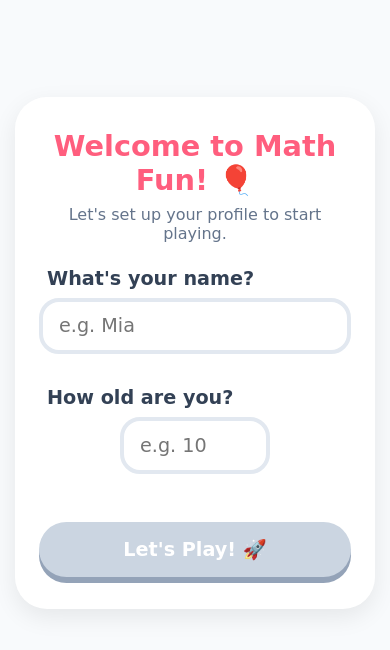
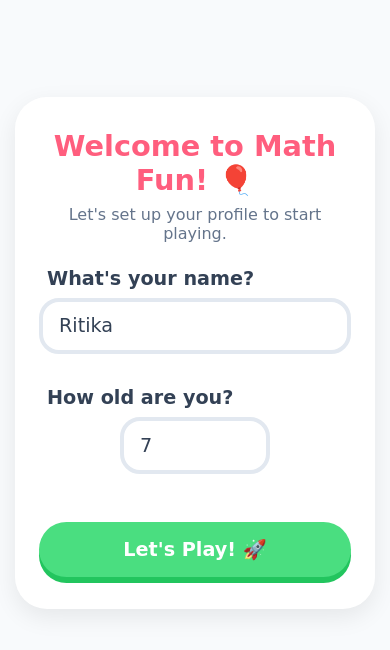
Before and after one commit to rahulgupta1982/seekho, a React (Vite) app: page / in a window 390 px wide. Shown: the top 650 px of the page. Built offline with nearby package versions, Linux system fonts and the light colour scheme.

Commit message:
Fix mobile back button layout and update default profile to Ritika (7)

```diff
--- a/src/ExerciseSelector.css
+++ b/src/ExerciseSelector.css
@@ -7,6 +7,14 @@
 .selector-header {
     text-align: center;
     margin-bottom: 3rem;
+    position: relative;
+    /* Base for absolute back button */
+    padding: 1rem 0;
+}
+
+.back-btn {
+    z-index: 10;
+    cursor: pointer;
 }
 
 .selector-header h1 {
@@ -144,11 +152,21 @@
     }
 
     .selector-header h1 {
-        font-size: 2rem;
+        font-size: 1.8rem;
+        padding: 0 50px;
+        /* Leave space for back button */
+        margin-top: 1rem;
     }
 
     .selector-header p {
-        font-size: 1rem;
+        font-size: 0.9rem;
+    }
+
+    .back-btn {
+        left: 10px !important;
+        top: 10px !important;
+        padding: 8px 12px !important;
+        font-size: 0.9rem !important;
     }
 
     .exercise-sections {
--- a/src/Onboarding.jsx
+++ b/src/Onboarding.jsx
@@ -2,8 +2,8 @@ import { useState } from 'react';
 import './Onboarding.css';
 
 function Onboarding({ onComplete }) {
-    const [name, setName] = useState('');
-    const [age, setAge] = useState('');
+    const [name, setName] = useState('Ritika');
+    const [age, setAge] = useState('7');
 
     const handleSubmit = (e) => {
         e.preventDefault();
@@ -26,7 +26,7 @@ function Onboarding({ onComplete }) {
                             id="name"
                             value={name}
                             onChange={(e) => setName(e.target.value)}
-                            placeholder="e.g. Mia"
+                            placeholder="e.g. Ritika"
                             required
                             className="fun-input"
                         />
@@ -40,7 +40,7 @@ function Onboarding({ onComplete }) {
                                 id="age"
                                 value={age}
                                 onChange={(e) => setAge(e.target.value)}
-                                placeholder="e.g. 10"
+                                placeholder="e.g. 7"
                                 min="1"
                                 max="100"
                                 required
```
